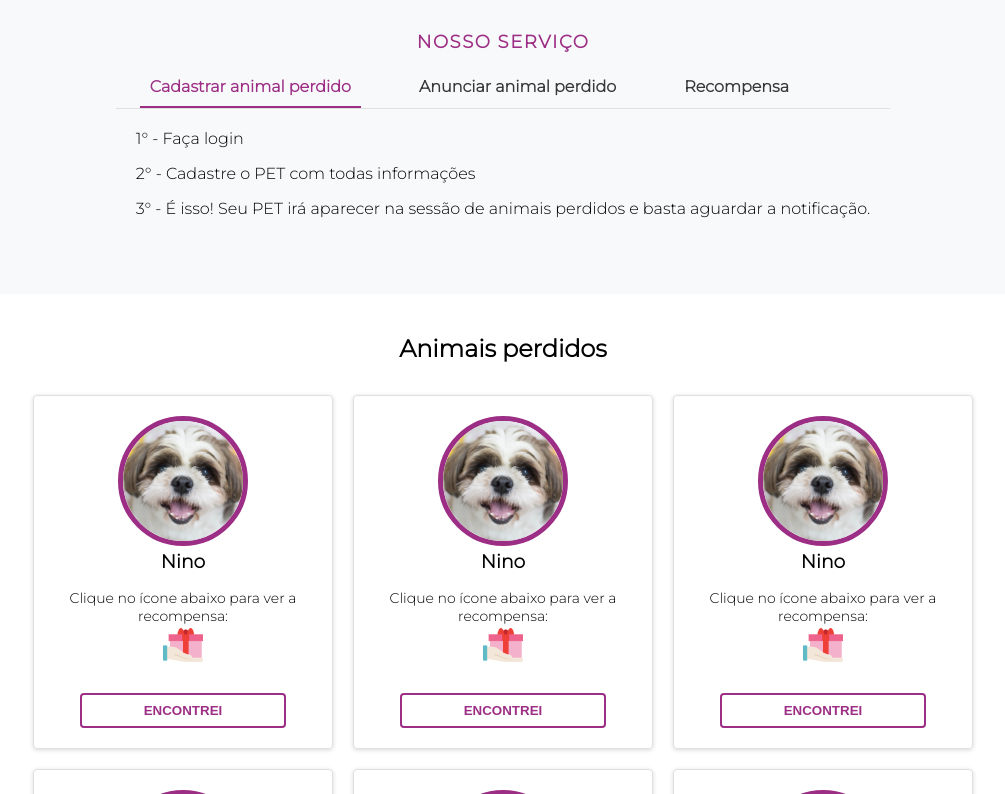
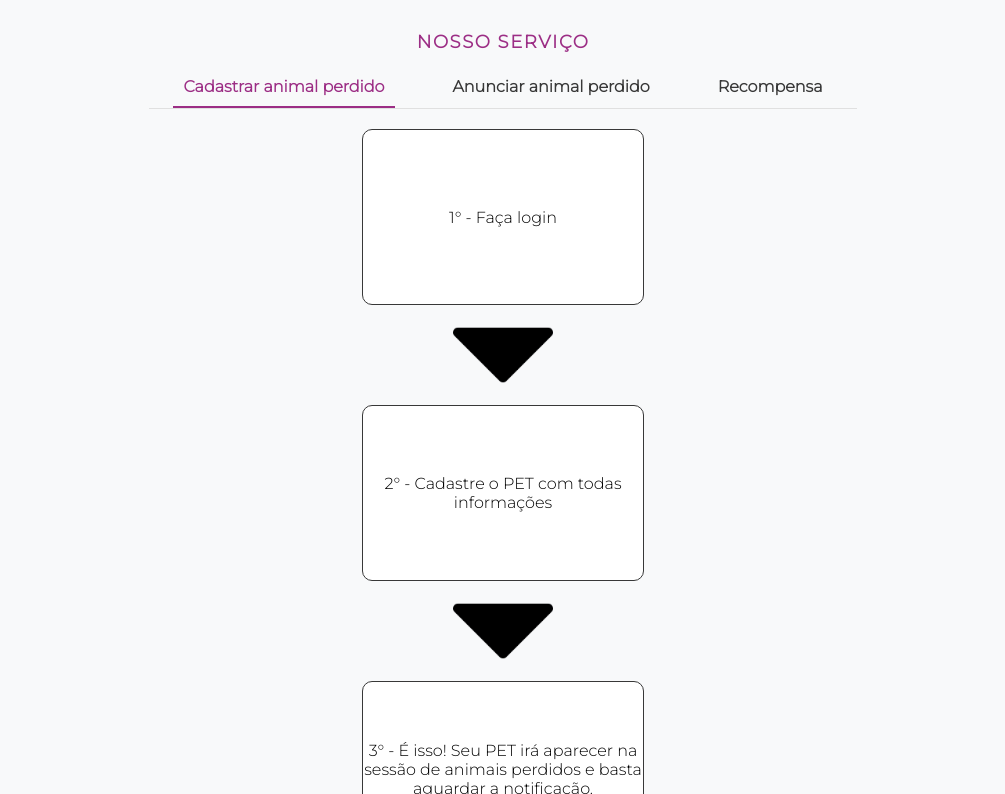
Before and after one commit to karenalmeida18/BD1-Front, a React (Create React App) app: page / in a window 1280 px wide. Shown: the part 1146-1940 px from the top of the page, without its empty margins (137-1142 px from the left). Built offline with nearby package versions, Linux system fonts and the light colour scheme.

Commit message:
refactor/style: added some tags and changed the style of the 'about' session

```diff
--- a/src/pages/about/index.jsx
+++ b/src/pages/about/index.jsx
@@ -4,19 +4,31 @@ import * as S from './styles';
 
 import Tabs from '../../components/tabs';
 
+import Arrow from '../../static/images/down-filled-triangular-arrow.png';
+
 const AboutItems = [
   {
     tabLabel: 'Cadastrar animal perdido',
     tabItem: (
       <S.Card>
+        <main>
+          <div>
             <p> 1° - Faça login </p>
+          </div>
+          <S.Image src={Arrow} alt="" className="arrow-img" />
+          <div>
             <p> 2° - Cadastre o PET com todas informações </p>
+          </div>
+          <S.Image src={Arrow} alt="" className="arrow-img" />
+          <div>
             <p>
               {' '}
               3° - É isso! Seu PET irá aparecer na sessão de animais perdidos e
               basta aguardar a notificação.
               {' '}
             </p>
+          </div>
+        </main>
       </S.Card>
     ),
   },
@@ -24,26 +36,38 @@ const AboutItems = [
     tabLabel: 'Anunciar animal perdido',
     tabItem: (
       <S.Card>
+        <main>
           <h3>
             {' '}
             Para seu anúncio ter mais visibilidade, colocamos ele na página
             inicial, onde todos os usuários podem visualizar ao entrar na
-          plataform. Quer saber como faz? Se liga no passo a passo abaixo.
+            plataforma. Quer saber como faz? Se liga no passo a passo abaixo.
             {' '}
           </h3>
+          <div>
             <p> 1° - Assine a conta premium </p>
+          </div>
+          <S.Image src={Arrow} alt="" className="arrow-img" />
+          <div>
             <p>
               {' '}
               2° - Envie o banner do seu PET com as informações do jeitinho que você
               quer que apareça.
               {' '}
             </p>
+          </div>
+          <S.Image src={Arrow} alt="" className="arrow-img" />
+          <div>
             <p>
               {' '}
               3° - É isso! Seu PET irá aparecer na sessão principal da nossa página
               como anúncio.
               {' '}
             </p>
+          </div>
+
+        </main>
+
       </S.Card>
     ),
   },
@@ -51,6 +75,7 @@ const AboutItems = [
     tabLabel: 'Recompensa',
     tabItem: (
       <S.Card>
+        <main>
           <h3>
             {' '}
             A recompensa é a forma de você retribuir a pessoa que encontrar seu
@@ -69,6 +94,7 @@ const AboutItems = [
             até o recompensador!
             {' '}
           </p>
+        </main>
       </S.Card>
     ),
   },
--- a/src/pages/about/styles.js
+++ b/src/pages/about/styles.js
@@ -40,13 +40,64 @@ export const Card = styled.div`
   text-align: left;
   animation: ${Fade} 1s;
 
+  > main{
+    display: flex;
+
+    flex-direction: column;
+    align-items: center;
+    justify-content: center;
+    height: auto;
+    width: 100%;
+
+    > div {
+      display: flex;
+      height: 22vh;
+      width: 22vw;
+      text-align: center;
+      justify-content: center;
+      align-items: center;
+      border-radius: 10px;
+      transition: 1s;
+      background-color: ${(props) => props.theme.white};
+      border-color: ${(props) => props.theme.black};
+      border-style: solid;
+      border-width: 1px;
+
+      &:hover {
+      height: 23vh;
+      width: 23vw;
+      border-color: ${(props) => props.theme.pink};
+      border-width: 2px;
+      color: ${(props) => props.theme.pink};
+    }
+  }
+
   > h3 {
     max-width: 700px;
     margin-bottom: 24px;
-    color: ${(props) => props.theme.gray}
+    color: ${(props) => props.theme.gray};
+    font-size: 17px;
+    font-weight: bold;
+    text-align: center;
   }
 
   > p {
     margin-bottom: 16px;
+    font-size: 14px;
+    font-weight: bold;
+  }
+  }
+
+
+`;
+
+export const Image = styled.img`
+  width: 100px;
+  height: 100px;
+  transition: 1s;
+
+  &:hover{
+    width: 110px;
+    height: 110px;
   }
 `;
```
Also changed, not shown: src/static/images/down-filled-triangular-arrow.png (added). Lines whose indentation alone changed are shown as unchanged.
